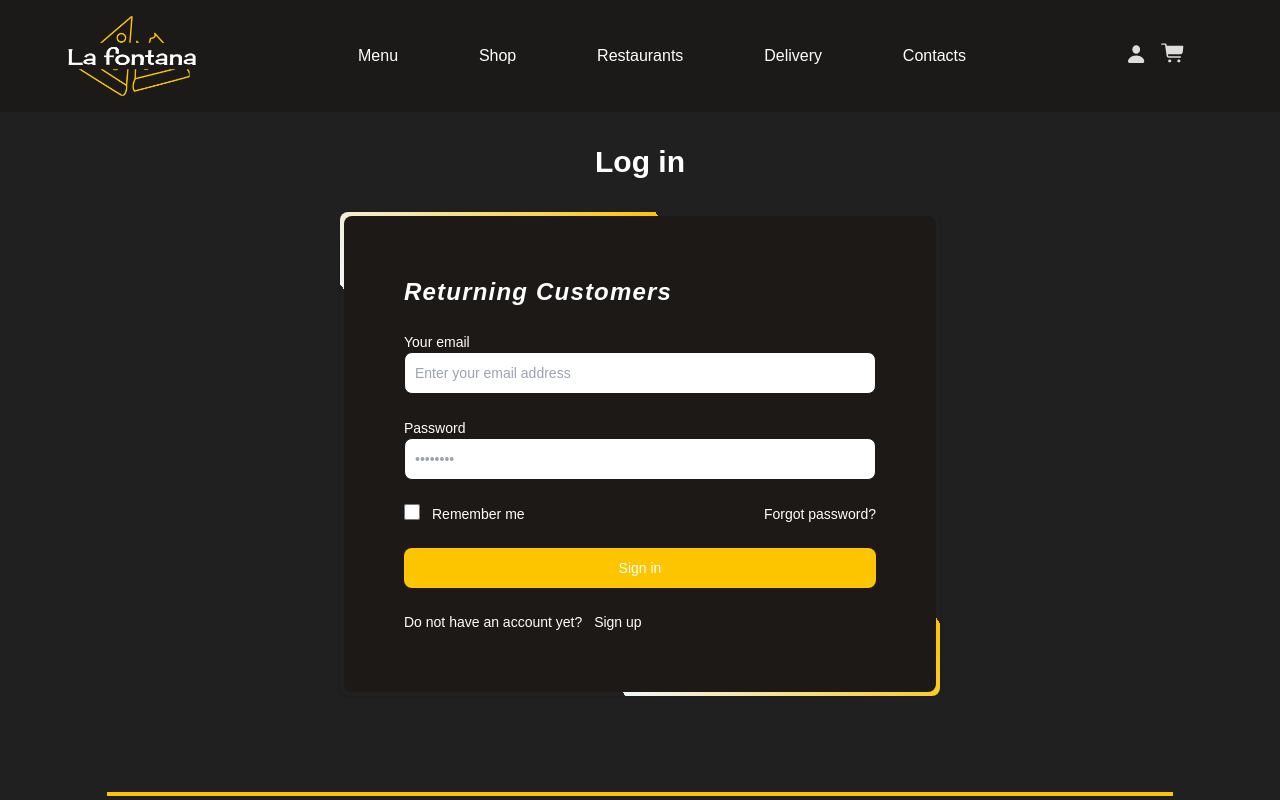
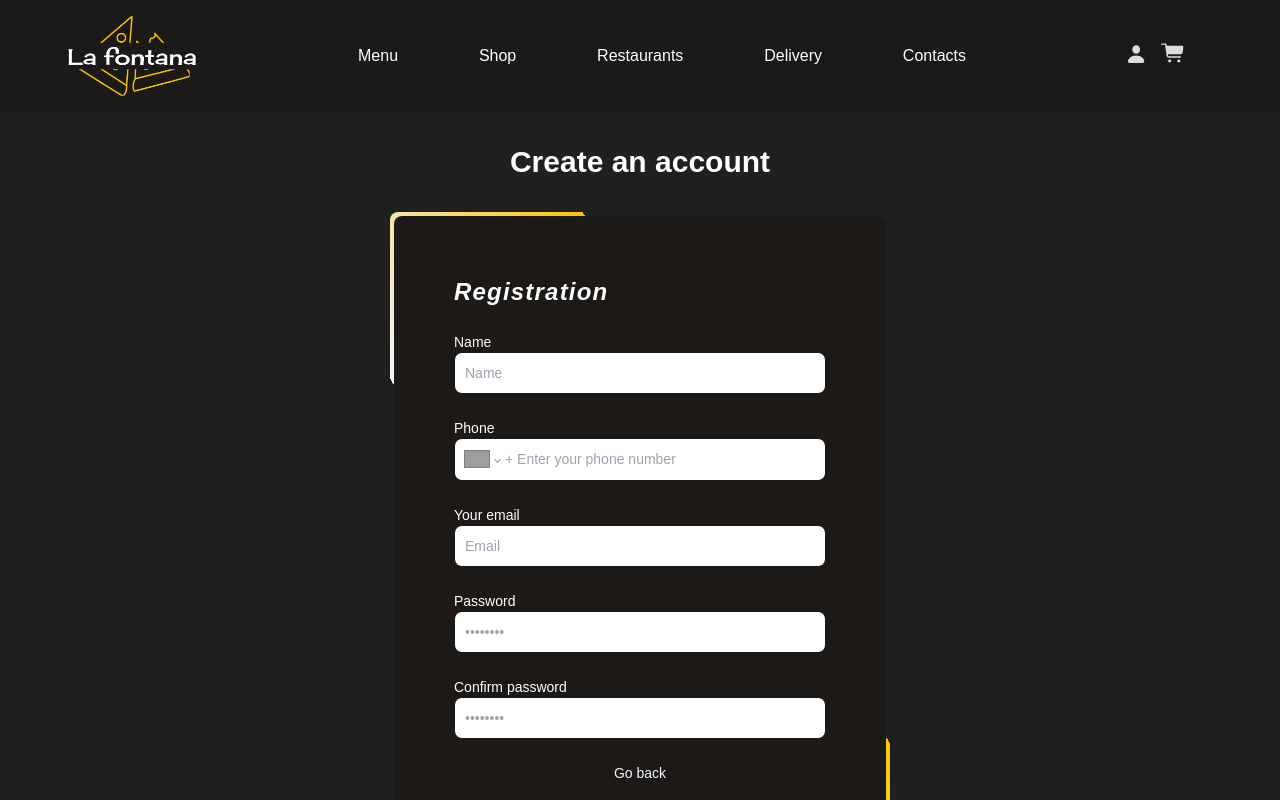
Before and after one commit to ghilannicoleta/la-fontana-app, a React (Create React App) app in the folder client/: page /registration in a window 1280 px wide. Shown: the top 800 px of the page. Built offline with nearby package versions, Linux system fonts and the light colour scheme; grey boxes are pictures that could not be loaded.

Commit message:
add sign up page and component

```diff
--- /dev/null
+++ b/client/src/components/content/SignUp.jsx
@@ -0,0 +1,123 @@
+// eslint-disable-next-line import/no-duplicates
+import { useState } from "react";
+// eslint-disable-next-line import/no-extraneous-dependencies
+import "react-phone-number-input/style.css";
+// eslint-disable-next-line import/no-extraneous-dependencies
+import PhoneInput from "react-phone-number-input";
+import { Link } from "react-router-dom";
+
+export default function SignUp() {
+    const [value, setValue] = useState();
+
+    return (
+        <section>
+            <div className="mx-auto flex flex-col items-center justify-center">
+                <a
+                    href="#!"
+                    className="mb-8 mt-8 flex items-center text-3xl font-semibold"
+                >
+                    Create an account
+                </a>
+
+                <div className="relative mb-12 flex w-[500px] items-center justify-center overflow-hidden rounded-lg shadow before:absolute before:h-[180%] before:w-[50%] before:animate-move-circle before:bg-gradient-to-r before:from-bgSlate before:to-colorYellow before:content-[''] after:absolute after:inset-1 after:rounded-lg after:bg-stone after:content-[''] ">
+                    <div className="relative z-20 w-full rounded-lg p-16">
+                        <h1 className="mb-6 text-2xl font-bold italic tracking-wider">
+                            Registration
+                        </h1>
+                        <form className="space-y-6" action="#">
+                            <div>
+                                <label htmlFor="name" className="block text-sm font-medium">
+                                    Name
+                                    <input
+                                        type="text"
+                                        name="name"
+                                        id="name"
+                                        className="block w-full rounded-lg border p-2.5 text-stone"
+                                        placeholder="Name"
+                                        required=""
+                                    />
+                                </label>
+                            </div>
+
+                            <div>
+                                <p className="block text-sm font-medium">Phone</p>
+                                <PhoneInput
+                                    placeholder="+ Enter your phone number"
+                                    defaultCountry="MD"
+                                    value={value}
+                                    name="tel"
+                                    className="text-medium w-full rounded-lg border bg-bgWhite p-2.5 text-stone focus:outline-none"
+                                    onChange={setValue}
+                                />
+                            </div>
+
+                            <div>
+                                <label htmlFor="email" className="block text-sm font-medium">
+                                    Your email
+                                    <input
+                                        type="email"
+                                        name="email"
+                                        id="email"
+                                        className="block w-full rounded-lg border p-2.5 text-stone"
+                                        placeholder="Email"
+                                        required=""
+                                    />
+                                </label>
+                            </div>
+
+                            <div>
+                                <label
+                                    htmlFor="password"
+                                    className="mb-2 block text-sm font-medium"
+                                >
+                                    Password
+                                    <input
+                                        type="password"
+                                        name="password"
+                                        id="password"
+                                        placeholder="••••••••"
+                                        className="block w-full rounded-lg border p-2.5 text-stone"
+                                        required=""
+                                    />
+                                </label>
+                            </div>
+
+                            <div>
+                                <label
+                                    htmlFor="password"
+                                    className="mb-2 block text-sm font-medium"
+                                >
+                                    Confirm password
+                                    <input
+                                        type="password"
+                                        name="password"
+                                        id="password"
+                                        placeholder="••••••••"
+                                        className="block w-full rounded-lg border p-2.5 text-stone"
+                                        required=""
+                                    />
+                                </label>
+                            </div>
+                            <div>
+                                <Link to="/login">
+                                    <a
+                                        href="#!"
+                                        className="text-medium block text-sm text-center font-medium rounded-lg hover:underline text-bgSlate hover:text-colorYellow focus:outline-none"
+                                    >
+                                        Go back
+                                    </a>
+                                </Link>
+                            </div>
+                            <button
+                                type="submit"
+                                className="w-full rounded-lg bg-colorYellow px-5 py-2.5 text-center text-sm font-medium"
+                            >
+                                Send
+                            </button>
+                        </form>
+                    </div>
+                </div>
+            </div>
+        </section>
+    );
+}
--- a/client/src/index.jsx
+++ b/client/src/index.jsx
@@ -12,6 +12,7 @@ import LoginPage from "./routes/LoginPage";
 import ContactsPage from "./routes/ContactsPage";
 import CartPage from "./routes/CartPage";
 import ContentProvider from "./context/CartContext";
+import SignUpPage from "./routes/SignUpPage";
 
 const router = createBrowserRouter([
   {
@@ -51,7 +52,7 @@ const router = createBrowserRouter([
   },
   {
     path: "/registration",
-    element: <LoginPage />,
+    element: <SignUpPage />,
     errorElement: <ErrorPage />,
   },
   {
--- /dev/null
+++ b/client/src/routes/SignUpPage.jsx
@@ -0,0 +1,18 @@
+import { useEffect } from "react";
+import Footer from "../components/footer/Footer";
+import Navigation from "../components/navigation/Navigation";
+import SignUp from "../components/content/SignUp";
+
+export default function MenuPage() {
+  useEffect(() => {
+    window.scrollTo(0, 0);
+  }, []);
+
+  return (
+    <div className="App">
+      <Navigation />
+      <SignUp />
+      <Footer />
+    </div>
+  );
+}
```
